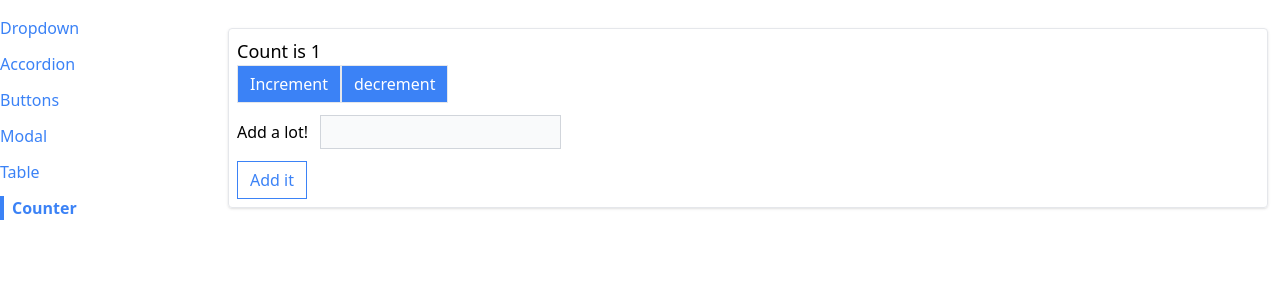
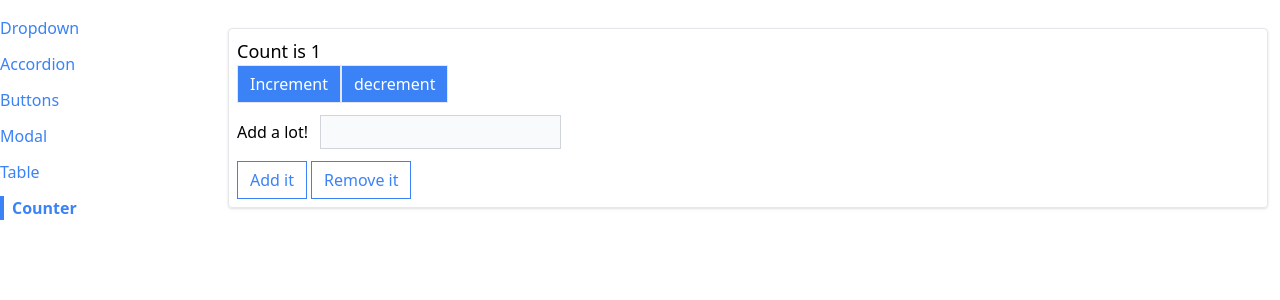
Before and after one commit to Alzubair98/comps, a React (Vite) app: page /counter in a window 1280 px wide. Shown: the top 300 px of the page. Built offline with nearby package versions, Linux system fonts and the light colour scheme.

Commit message:
add remove alot

```diff
--- a/src/pages/CounterPage.jsx
+++ b/src/pages/CounterPage.jsx
@@ -25,6 +25,13 @@ const reducer = (state, action) => {
     return {
       ...state,
       count: state.count + action.payload,
+      valueToAdd: 0,
+    };
+  }
+  if (action.type === "remove-alot") {
+    return {
+      ...state,
+      count: state.count - action.payload,
       valueToAdd: 0,
     };
   }
@@ -76,6 +83,15 @@ const CounterPage = ({ initialCount }) => {
     });
   };
 
+  const handleRemove = (event) => {
+    event.preventDefault();
+
+    dispatch({
+      type: "remove-alot",
+      payload: state.valueToAdd,
+    });
+  };
+
   return (
     <Panel className="m-3">
       <h1 className="text-lg"> Count is {state.count}</h1>
@@ -87,7 +103,7 @@ const CounterPage = ({ initialCount }) => {
           decrement
         </Button>
       </div>
-      <form onSubmit={handleSubmit}>
+      <form>
         <label>Add a lot!</label>
         <input
           value={state.valueToAdd || ""}
@@ -95,7 +111,14 @@ const CounterPage = ({ initialCount }) => {
           type="number"
           className="p-1 m-3 bg-gray-50 border border-gray-300"
         />
-        <Button outblue>Add it</Button>
+        <div className="flex flex-row gap-1">
+          <Button type="submit" onClick={handleSubmit} outblue>
+            Add it
+          </Button>
+          <Button type="submit" onClick={handleRemove} outblue>
+            Remove it
+          </Button>
+        </div>
       </form>
     </Panel>
   );
```
